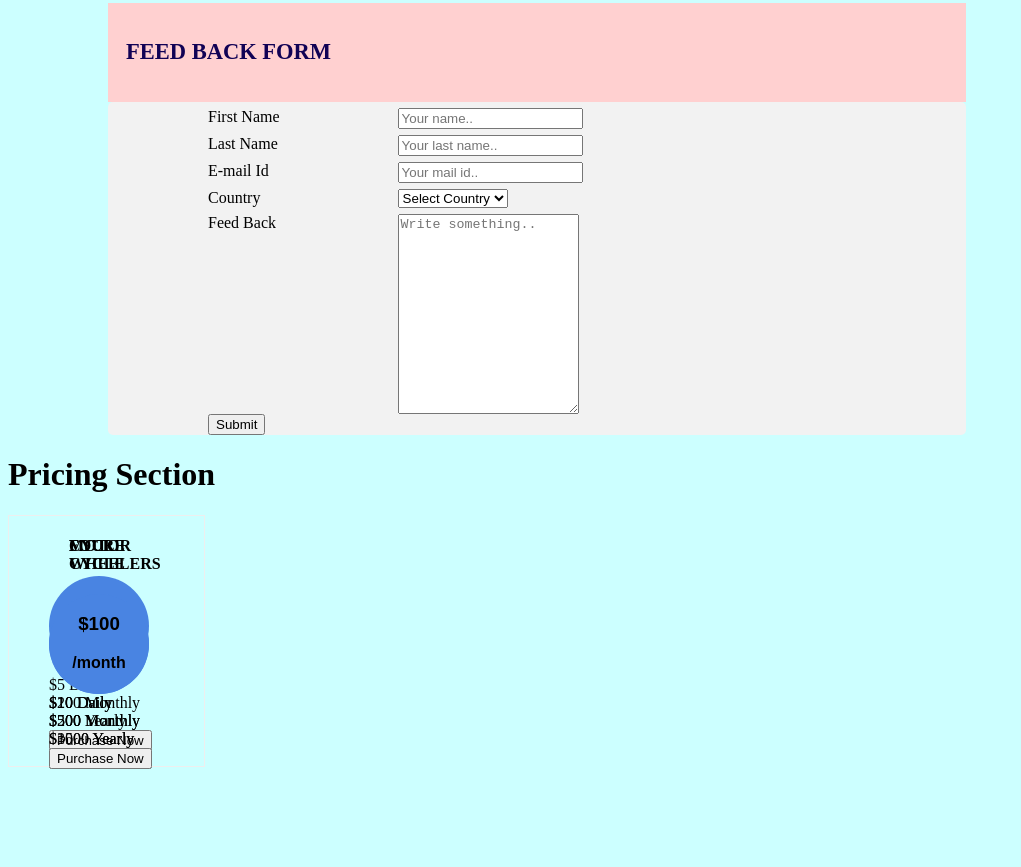
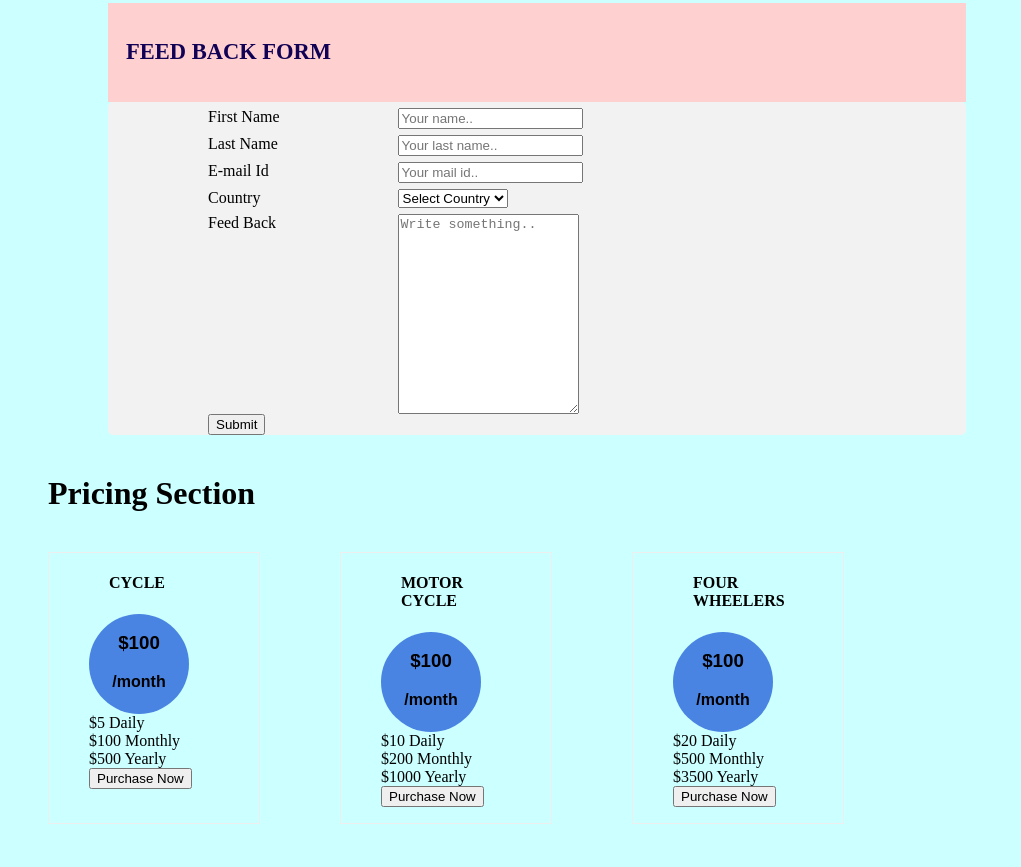
Before and after one commit to meta-shreya-bapna/GET-2021, a plain HTML site: page UI Assignment 1&2/landing.html in a window 1280 px wide. Shown: the part 1816-2683 px from the top of the page, without its empty margins (0-1021 px from the left). Before the commit the page ends 2331 px from the top, so only its background shows below. Drawn offline with Linux system fonts and the light colour scheme.

Commit message:
Issue resolved in pricing section

```diff
--- a/UI Assignment 1&2/css/landing.css
+++ b/UI Assignment 1&2/css/landing.css
@@ -69,16 +69,15 @@ li a:hover {
 }
 
 .sections{
-  height: 250px;
+  height: 270px;
   border-color: #111;
   border:1px;
-  position: absolute;
   border-style: groove;
   padding-left: 40px;
   padding-right: 40px;
-  width:9%;
-  display: block;
-  margin:0 auto;
+  width:130px;
+  /* display:inline-block; */
+  margin:40px;
 }
 
 .circle-txt {
@@ -121,6 +120,8 @@ li a:hover {
   font-size: 15px;
   padding: 18px;
 }
-.main{
-  flex: 1;
+.contain{
+  display:flex;
+  width:100%;
+  margin:0 auto;
 }
--- a/UI Assignment 1&2/landing.html
+++ b/UI Assignment 1&2/landing.html
@@ -126,10 +126,9 @@
         </div>
 
         <!-- This section helps user to choose conveyance acc. to price -->
-        <h1 id="price"><bold> Pricing Section</bold></h1>
-        <div id="main">
+        <h1 id="price" style="margin:40 0 0 40;"><bold> Pricing Section</bold></h1>
+        <div class="contain">
           <div class="sections">
-          <div>
           <h4 style="padding-left: 20px;">CYCLE</h4>
           <div class="circle">
             <div class="circle-txt"><h3>$100</h3> /month</div>
@@ -141,7 +140,7 @@
         </div>
         <div> <button>Purchase Now</button> </div>
       </div>
-      </div>
+
         <div>
           <div class="sections">
           <h4 style="padding-left: 20px;">MOTOR CYCLE</h4>
```
Lines whose indentation alone changed are shown as unchanged.
